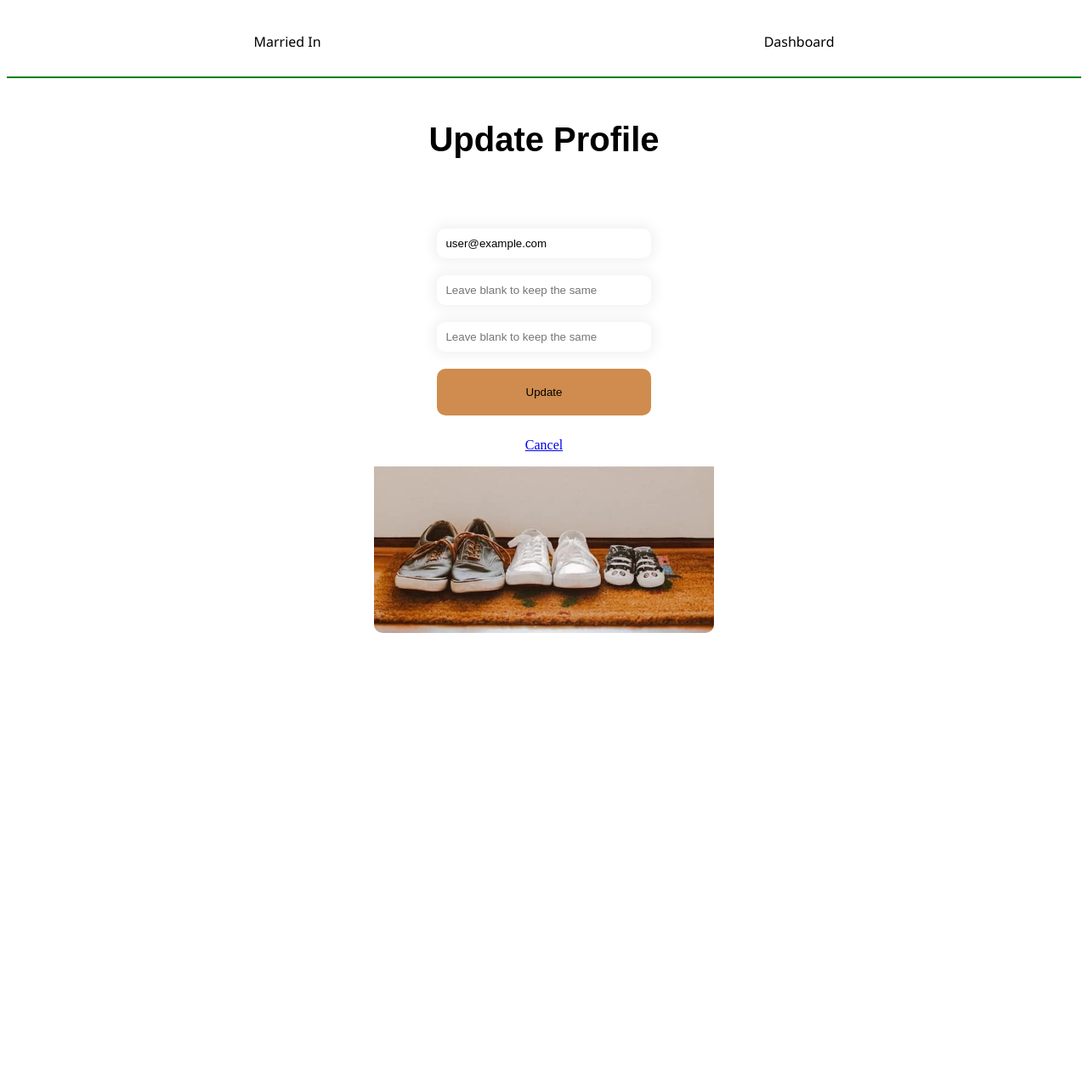
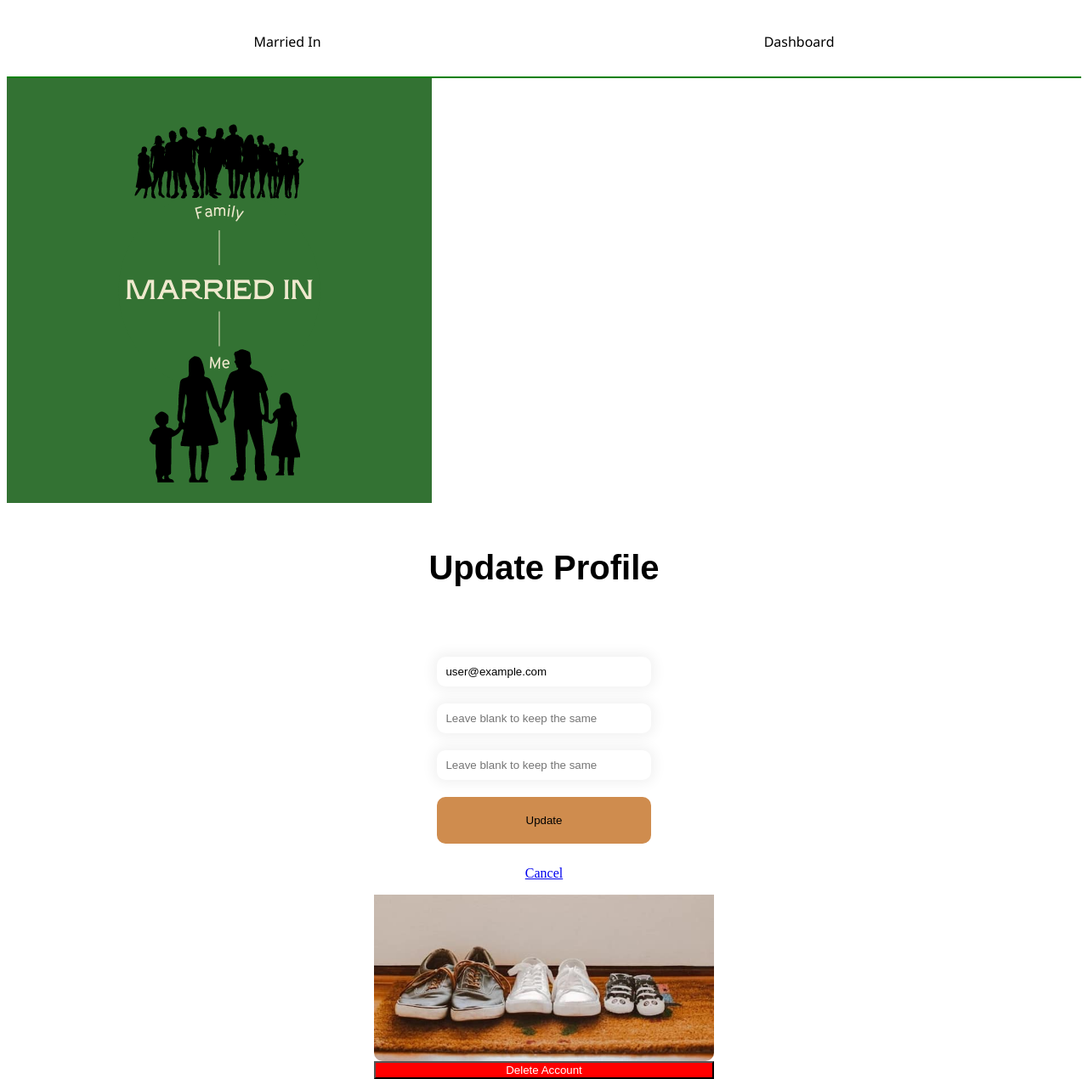
Before and after one commit to JBusani/married-in-web-app, a React app: page /update-profile in a window 1280 px wide. Shown: the whole page at 85% size. Before the commit the page ends 800 px from the top, so only its background shows below. Built offline with nearby package versions, Linux system fonts and the light colour scheme; no server answers; sample sign-in values are in the browser's storage.

Commit message:
added simply highlight feature to signin if user not found

```diff
--- a/src/Routes/UpdateProfile.js
+++ b/src/Routes/UpdateProfile.js
@@ -3,6 +3,7 @@ import { useAuth } from "../contexts/AuthContext";
 import styles from "../components/form.module.css";
 import img from "../assets/signupbackground.jpg"
 import { Link, useNavigate } from "react-router-dom";
+import { deleteUser } from "firebase/auth";
 
 const ProfileSettings = () => {
   let navigate = useNavigate();
@@ -17,8 +18,6 @@ const ProfileSettings = () => {
     const email = useRef('');
     const password = useRef('');
     const passwordConfirm = useRef('');
-    console.group(currentUser)
-
     const update = (event) => {
       const e = email.current.value
       const p = password.current.value
@@ -43,6 +42,11 @@ const ProfileSettings = () => {
           console.log(error)
         })
       };
+    function deleteAccount(){
+
+      deleteUser(currentUser);
+
+    }
 
 
     return (
@@ -82,6 +86,8 @@ const ProfileSettings = () => {
           <p><Link to="../dashboard">Cancel</Link></p>
         </form>
         <img src={img} alt="sign up" />
+
+        <button type="button" onClick={deleteAccount} style={{backgroundColor: "red", color: "white"}}>Delete Account</button>
         </div>
     )
   }
--- a/src/components/App.js
+++ b/src/components/App.js
@@ -2,13 +2,13 @@ import React from "react";
 import {Outlet} from 'react-router-dom'
 import Dashboard from "./Dashboard";
 import Navigation from "./Navigation";
-
+import picture from "../assets/marriedIn1.png"
 export default function App() {
 
   return (
     <div>
       <Navigation />
-
+      <img src={picture} alt="logo" />
       <Outlet />
     </div>
   );
--- a/src/components/Signin.js
+++ b/src/components/Signin.js
@@ -6,22 +6,20 @@ import { Link, useNavigate, useLocation } from "react-router-dom";
 
 
 const SignIn = () => {
+  const [cta, setCta] = useState(false)
   let location = useLocation();
   let navigate = useNavigate();
   const from = location.state?.from?.pathname || "/dashboard";
-
   const { signin } = useAuth();
   const [errors, setErrors] = useState("")
   const [ loading, setLoading ] = useState(false);
   const email = useRef('');
   const password = useRef('');
 
-
   const signinAccount = async (event) => {
       const e = email.current.value
       const p = password.current.value
         event.preventDefault();
-
         try {
           setErrors('');
           setLoading(true);
@@ -31,6 +29,7 @@ const SignIn = () => {
           })
         }catch(error){
           const message = error.code;
+          console.log(message)
           setLoading(false);
           switch (message){
             case 'auth/email-already-in-use':
@@ -38,6 +37,10 @@ const SignIn = () => {
               break;
             case 'auth/invalid-email':
               setErrors("Invalid Email Address")
+              break;
+            case 'auth/user-not-found':
+              setCta(true);
+              setErrors(`User not found. Please sign up!`)
               break;
             default:
               setErrors("Failed to sign in")
@@ -76,7 +79,7 @@ const SignIn = () => {
             className={styles.submitButton}
             > Log In</button>
         </form>
-        <p>Need an Account? <Link to="../signup">Sign Up</Link></p>
+        <p style={cta ? {backgroundColor: "yellow"} : {backgroundColor: "white"}}>Need an Account? <Link to="../signup">Sign Up</Link></p>
         <p>Forgot Password? <Link to="../forgot-password">Reset Password</Link></p>
         <img src={img} alt="sign in" />
       </div>
--- a/src/index.js
+++ b/src/index.js
@@ -10,6 +10,8 @@ import ForgotPassword from './Routes/ForgotPassword';
 import Dashboard from './components/Dashboard';
 import UpdateProfile from './Routes/UpdateProfile';
 
+//maybe a uselocation can conditionally render a home page component
+
 const rootElement = document.getElementById('app')
 ReactDOM.render(
     <React.StrictMode>
@@ -18,7 +20,7 @@ ReactDOM.render(
                 <Routes>
                     <Route exact path="/" element={<App />} >
                         <Route path="dashboard" element={<PrivateRoute component={Dashboard}/>} />
-                        <Route path="/update-profile" element={<PrivateRoute component={UpdateProfile}  />} />
+                        <Route path="update-profile" element={<PrivateRoute component={UpdateProfile}  />} />
                         <Route path="signup" element={<SignUp />}/>
                         <Route path="signin" element={<SignIn />}/>
                         <Route path="forgot-password" element={<ForgotPassword />}/>
```
Also changed, not shown: src/assets/marriedIn1.png (added), src/assets/marriedIn2.png (added). Lines whose indentation alone changed are shown as unchanged.
